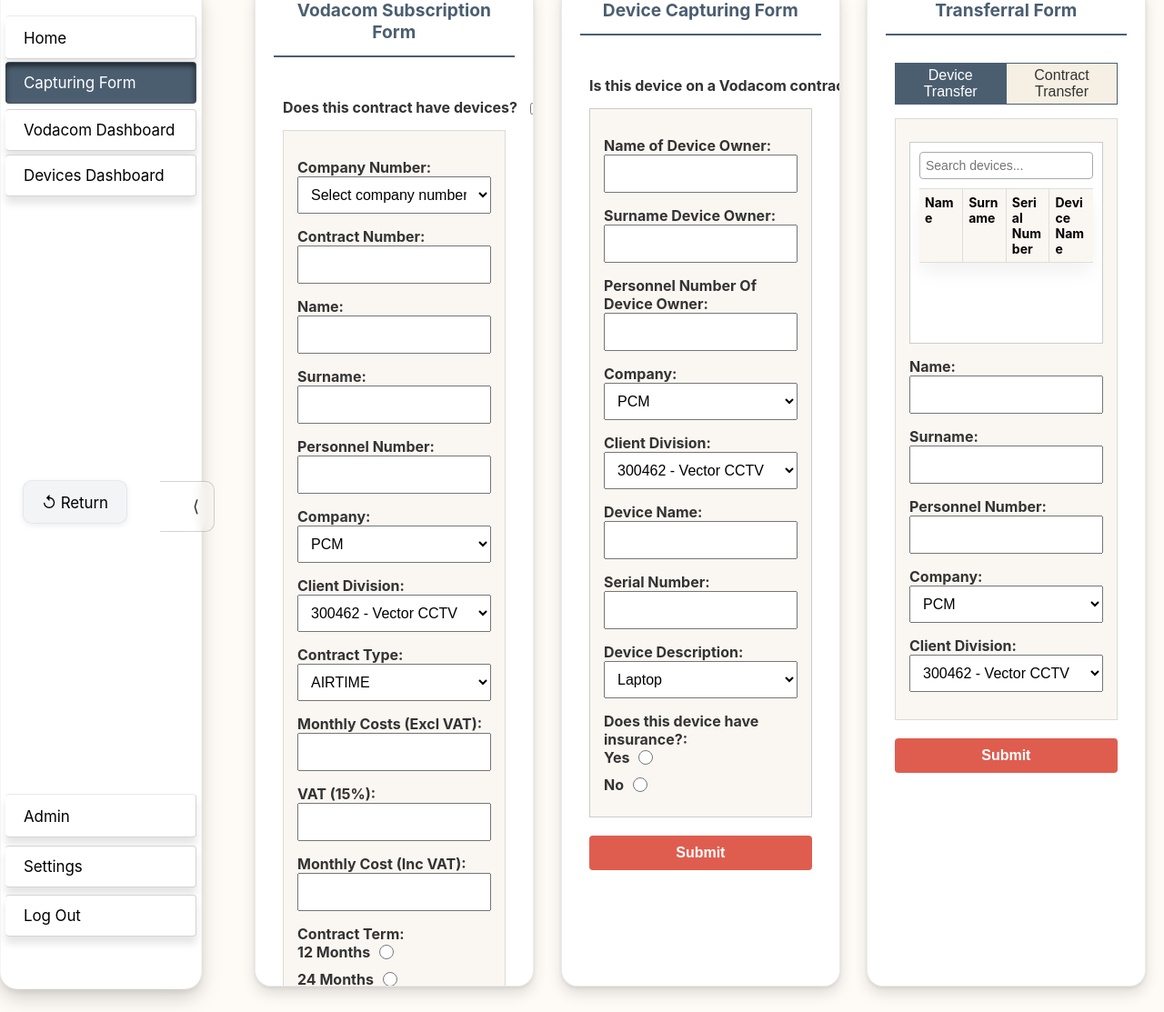
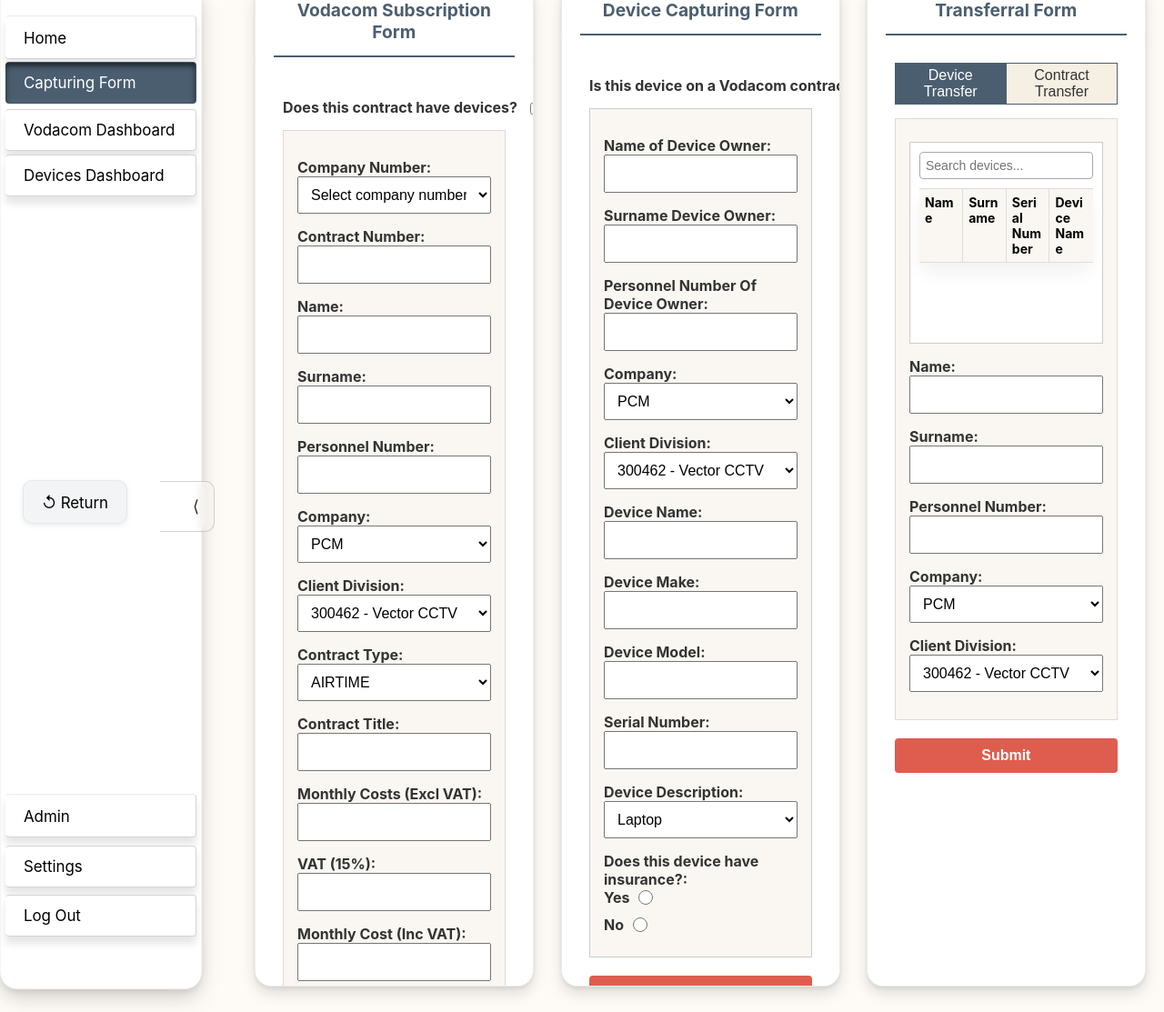
Before and after one commit to Henricus-dw/PCM_Assets, a FastAPI app: page /form in a window 1280 px wide. Shown: the part 38-1151 px from the top of the page at 91% size. Run offline with FastAPI, Linux system fonts and the light colour scheme; the visitor is signed in with stand-in values (Sample User, id 1); lists and menus that the app fills with data are empty.

Commit message:
form changes

```diff
--- a/main.py
+++ b/main.py
@@ -1168,6 +1168,7 @@ def submit_form(
     Company: str = Form(...),
     Client_Division: str = Form(...),
     Contract_Type: str = Form(...),
+    contract_title: Optional[str] = Form(None),
     Monthly_Costs: float = Form(...),
     VAT: float = Form(...),
     Monthly_Cost_Excl_VAT: float = Form(...),
@@ -1190,6 +1191,7 @@ def submit_form(
         Company=Company,
         Client_Division=Client_Division,
         Contract_Type=Contract_Type,
+        contract_title=(contract_title or "").strip() or None,
         Monthly_Costs=Monthly_Costs,
         VAT=VAT,
         Monthly_Cost_Excl_VAT=Monthly_Cost_Excl_VAT,
@@ -1210,8 +1212,10 @@ def submit_device(
     ASurname_: str = Form(...),
     ACompany: str = Form(...),
     AClient_Division: str = Form(...),
-    Device_Name: str = Form(...),
-    Serial_Number: str = Form(...),
+    Device_Name: Optional[str] = Form(None),
+    device_make: Optional[str] = Form(None),
+    device_model: Optional[str] = Form(None),
+    Serial_Number: Optional[str] = Form(None),
     APersonnel_nr=Form(...),
     Device_Description: str = Form(...),
     insurance: str = Form(...),
@@ -1228,6 +1232,8 @@ def submit_device(
         Company=ACompany,
         Client_Division=AClient_Division,
         Device_Name=Device_Name,
+        device_make=device_make,
+        device_model=device_model,
         Serial_Number=Serial_Number,
         Device_Description=Device_Description,
         insurance=insurance
@@ -1249,6 +1255,7 @@ def submit_all_forms(
     Company: str = Form(...),
     Client_Division: str = Form(...),
     Contract_Type: str = Form(...),
+    contract_title: Optional[str] = Form(None),
     Monthly_Costs: float = Form(...),
     VAT: float = Form(...),
     Monthly_Cost_Excl_VAT: float = Form(...),
@@ -1263,47 +1270,49 @@ def submit_all_forms(
     APersonnel_nr_1: str = Form(...),
     ACompany_1: str = Form(...),
     AClient_Division_1: str = Form(...),
-    Device_Name_1: str = Form(...),
-    Serial_Number_1: str = Form(...),
+    Device_Name_1: Optional[str] = Form(None),
+    device_make_1: Optional[str] = Form(None),
+    device_model_1: Optional[str] = Form(None),
+    Serial_Number_1: Optional[str] = Form(None),
     Device_Description_1: str = Form(...),
     insurance_1: str = Form(...),
 
     # Device 2..10 (optional)
     AName_2: Optional[str] = Form(None), ASurname_2: Optional[str] = Form(None), APersonnel_nr_2: Optional[str] = Form(None),
     ACompany_2: Optional[str] = Form(None), AClient_Division_2: Optional[str] = Form(None), Device_Name_2: Optional[str] = Form(None),
-    Serial_Number_2: Optional[str] = Form(None), Device_Description_2: Optional[str] = Form(None), insurance_2: Optional[str] = Form(None),
+    device_make_2: Optional[str] = Form(None), device_model_2: Optional[str] = Form(None), Serial_Number_2: Optional[str] = Form(None), Device_Description_2: Optional[str] = Form(None), insurance_2: Optional[str] = Form(None),
 
     AName_3: Optional[str] = Form(None), ASurname_3: Optional[str] = Form(None), APersonnel_nr_3: Optional[str] = Form(None),
     ACompany_3: Optional[str] = Form(None), AClient_Division_3: Optional[str] = Form(None), Device_Name_3: Optional[str] = Form(None),
-    Serial_Number_3: Optional[str] = Form(None), Device_Description_3: Optional[str] = Form(None), insurance_3: Optional[str] = Form(None),
+    device_make_3: Optional[str] = Form(None), device_model_3: Optional[str] = Form(None), Serial_Number_3: Optional[str] = Form(None), Device_Description_3: Optional[str] = Form(None), insurance_3: Optional[str] = Form(None),
 
     AName_4: Optional[str] = Form(None), ASurname_4: Optional[str] = Form(None), APersonnel_nr_4: Optional[str] = Form(None),
     ACompany_4: Optional[str] = Form(None), AClient_Division_4: Optional[str] = Form(None), Device_Name_4: Optional[str] = Form(None),
-    Serial_Number_4: Optional[str] = Form(None), Device_Description_4: Optional[str] = Form(None), insurance_4: Optional[str] = Form(None),
+    device_make_4: Optional[str] = Form(None), device_model_4: Optional[str] = Form(None), Serial_Number_4: Optional[str] = Form(None), Device_Description_4: Optional[str] = Form(None), insurance_4: Optional[str] = Form(None),
 
     AName_5: Optional[str] = Form(None), ASurname_5: Optional[str] = Form(None), APersonnel_nr_5: Optional[str] = Form(None),
     ACompany_5: Optional[str] = Form(None), AClient_Division_5: Optional[str] = Form(None), Device_Name_5: Optional[str] = Form(None),
-    Serial_Number_5: Optional[str] = Form(None), Device_Description_5: Optional[str] = Form(None), insurance_5: Optional[str] = Form(None),
+    device_make_5: Optional[str] = Form(None), device_model_5: Optional[str] = Form(None), Serial_Number_5: Optional[str] = Form(None), Device_Description_5: Optional[str] = Form(None), insurance_5: Optional[str] = Form(None),
 
     AName_6: Optional[str] = Form(None), ASurname_6: Optional[str] = Form(None), APersonnel_nr_6: Optional[str] = Form(None),
     ACompany_6: Optional[str] = Form(None), AClient_Division_6: Optional[str] = Form(None), Device_Name_6: Optional[str] = Form(None),
-    Serial_Number_6: Optional[str] = Form(None), Device_Description_6: Optional[str] = Form(None), insurance_6: Optional[str] = Form(None),
+    device_make_6: Optional[str] = Form(None), device_model_6: Optional[str] = Form(None), Serial_Number_6: Optional[str] = Form(None), Device_Description_6: Optional[str] = Form(None), insurance_6: Optional[str] = Form(None),
 
     AName_7: Optional[str] = Form(None), ASurname_7: Optional[str] = Form(None), APersonnel_nr_7: Optional[str] = Form(None),
     ACompany_7: Optional[str] = Form(None), AClient_Division_7: Optional[str] = Form(None), Device_Name_7: Optional[str] = Form(None),
-    Serial_Number_7: Optional[str] = Form(None), Device_Description_7: Optional[str] = Form(None), insurance_7: Optional[str] = Form(None),
+    device_make_7: Optional[str] = Form(None), device_model_7: Optional[str] = Form(None), Serial_Number_7: Optional[str] = Form(None), Device_Description_7: Optional[str] = Form(None), insurance_7: Optional[str] = Form(None),
 
     AName_8: Optional[str] = Form(None), ASurname_8: Optional[str] = Form(None), APersonnel_nr_8: Optional[str] = Form(None),
     ACompany_8: Optional[str] = Form(None), AClient_Division_8: Optional[str] = Form(None), Device_Name_8: Optional[str] = Form(None),
-    Serial_Number_8: Optional[str] = Form(None), Device_Description_8: Optional[str] = Form(None), insurance_8: Optional[str] = Form(None),
+    device_make_8: Optional[str] = Form(None), device_model_8: Optional[str] = Form(None), Serial_Number_8: Optional[str] = Form(None), Device_Description_8: Optional[str] = Form(None), insurance_8: Optional[str] = Form(None),
 
     AName_9: Optional[str] = Form(None), ASurname_9: Optional[str] = Form(None), APersonnel_nr_9: Optional[str] = Form(None),
     ACompany_9: Optional[str] = Form(None), AClient_Division_9: Optional[str] = Form(None), Device_Name_9: Optional[str] = Form(None),
-    Serial_Number_9: Optional[str] = Form(None), Device_Description_9: Optional[str] = Form(None), insurance_9: Optional[str] = Form(None),
+    device_make_9: Optional[str] = Form(None), device_model_9: Optional[str] = Form(None), Serial_Number_9: Optional[str] = Form(None), Device_Description_9: Optional[str] = Form(None), insurance_9: Optional[str] = Form(None),
 
     AName_10: Optional[str] = Form(None), ASurname_10: Optional[str] = Form(None), APersonnel_nr_10: Optional[str] = Form(None),
     ACompany_10: Optional[str] = Form(None), AClient_Division_10: Optional[str] = Form(None), Device_Name_10: Optional[str] = Form(None),
-    Serial_Number_10: Optional[str] = Form(None), Device_Description_10: Optional[str] = Form(None), insurance_10: Optional[str] = Form(None),
+    device_make_10: Optional[str] = Form(None), device_model_10: Optional[str] = Form(None), Serial_Number_10: Optional[str] = Form(None), Device_Description_10: Optional[str] = Form(None), insurance_10: Optional[str] = Form(None),
 
     db: Session = Depends(get_db)
 ):
@@ -1321,6 +1330,7 @@ def submit_all_forms(
         Company=Company,
         Client_Division=Client_Division,
         Contract_Type=Contract_Type,
+        contract_title=(contract_title or "").strip() or None,
         Monthly_Costs=Monthly_Costs,
         VAT=VAT,
         Monthly_Cost_Excl_VAT=Monthly_Cost_Excl_VAT,
@@ -1342,6 +1352,8 @@ def submit_all_forms(
         Company=ACompany_1,
         Client_Division=AClient_Division_1,
         Device_Name=Device_Name_1,
+        device_make=device_make_1,
+        device_model=device_model_1,
         Serial_Number=Serial_Number_1,
         Device_Description=Device_Description_1,
         insurance=insurance_1
@@ -1349,7 +1361,7 @@ def submit_all_forms(
     db.add(device_1)
 
     # Device 2..10 (optional)
-    def maybe_add_device(name, surname, pers, company, division, devname, serial, descr, ins):
+    def maybe_add_device(name, surname, pers, company, division, devname, devmake, devmodel, serial, descr, ins):
         if name:
             db.add(Device(
                 vd_id=subscription.id,
@@ -1359,29 +1371,31 @@ def submit_all_forms(
                 Company=company,
                 Client_Division=division,
                 Device_Name=devname,
+                device_make=devmake,
+                device_model=devmodel,
                 Serial_Number=serial,
                 Device_Description=descr,
                 insurance=ins
             ))
 
     maybe_add_device(AName_2, ASurname_2, APersonnel_nr_2, ACompany_2, AClient_Division_2,
-                     Device_Name_2, Serial_Number_2, Device_Description_2, insurance_2)
+                     Device_Name_2, device_make_2, device_model_2, Serial_Number_2, Device_Description_2, insurance_2)
     maybe_add_device(AName_3, ASurname_3, APersonnel_nr_3, ACompany_3, AClient_Division_3,
-                     Device_Name_3, Serial_Number_3, Device_Description_3, insurance_3)
+                     Device_Name_3, device_make_3, device_model_3, Serial_Number_3, Device_Description_3, insurance_3)
     maybe_add_device(AName_4, ASurname_4, APersonnel_nr_4, ACompany_4, AClient_Division_4,
-                     Device_Name_4, Serial_Number_4, Device_Description_4, insurance_4)
+                     Device_Name_4, device_make_4, device_model_4, Serial_Number_4, Device_Description_4, insurance_4)
     maybe_add_device(AName_5, ASurname_5, APersonnel_nr_5, ACompany_5, AClient_Division_5,
-                     Device_Name_5, Serial_Number_5, Device_Description_5, insurance_5)
+                     Device_Name_5, device_make_5, device_model_5, Serial_Number_5, Device_Description_5, insurance_5)
     maybe_add_device(AName_6, ASurname_6, APersonnel_nr_6, ACompany_6, AClient_Division_6,
-                     Device_Name_6, Serial_Number_6, Device_Description_6, insurance_6)
+                     Device_Name_6, device_make_6, device_model_6, Serial_Number_6, Device_Description_6, insurance_6)
     maybe_add_device(AName_7, ASurname_7, APersonnel_nr_7, ACompany_7, AClient_Division_7,
-                     Device_Name_7, Serial_Number_7, Device_Description_7, insurance_7)
+                     Device_Name_7, device_make_7, device_model_7, Serial_Number_7, Device_Description_7, insurance_7)
     maybe_add_device(AName_8, ASurname_8, APersonnel_nr_8, ACompany_8, AClient_Division_8,
-                     Device_Name_8, Serial_Number_8, Device_Description_8, insurance_8)
+                     Device_Name_8, device_make_8, device_model_8, Serial_Number_8, Device_Description_8, insurance_8)
     maybe_add_device(AName_9, ASurname_9, APersonnel_nr_9, ACompany_9, AClient_Division_9,
-                     Device_Name_9, Serial_Number_9, Device_Description_9, insurance_9)
+                     Device_Name_9, device_make_9, device_model_9, Serial_Number_9, Device_Description_9, insurance_9)
     maybe_add_device(AName_10, ASurname_10, APersonnel_nr_10, ACompany_10, AClient_Division_10,
-                     Device_Name_10, Serial_Number_10, Device_Description_10, insurance_10)
+                     Device_Name_10, device_make_10, device_model_10, Serial_Number_10, Device_Description_10, insurance_10)
 
     # Commit all device rows
     db.commit()
@@ -1397,8 +1411,10 @@ class DeviceOut(BaseModel):
     Personnel_nr: str
     Company: str
     Client_Division: str
-    Device_Name: str
-    Serial_Number: str
+    Device_Name: Optional[str] = None
+    device_make: Optional[str] = None
+    device_model: Optional[str] = None
+    Serial_Number: Optional[str] = None
     Device_Description: str
     insurance: str
 
@@ -1412,8 +1428,10 @@ class DeviceCreateIn(BaseModel):
     Personnel_nr: str
     Company: str
     Client_Division: str
-    Device_Name: str
-    Serial_Number: str
+    Device_Name: Optional[str] = None
+    device_make: Optional[str] = None
+    device_model: Optional[str] = None
+    Serial_Number: Optional[str] = None
     Device_Description: str
     insurance: str
 
@@ -1446,6 +1464,8 @@ def create_device_for_contract(
         Company=(payload.Company or "").strip(),
         Client_Division=(payload.Client_Division or "").strip(),
         Device_Name=(payload.Device_Name or "").strip(),
+        device_make=(payload.device_make or "").strip(),
+        device_model=(payload.device_model or "").strip(),
         Serial_Number=(payload.Serial_Number or "").strip(),
         Device_Description=(payload.Device_Description or "").strip(),
         insurance=(payload.insurance or "").strip(),
@@ -1464,6 +1484,7 @@ class ContractOut(BaseModel):
     Company: str
     Client_Division: str
     Contract_Type: str
+    contract_title: Optional[str] = None
     Monthly_Costs: float
     VAT: float
     Monthly_Cost_Excl_VAT: float
@@ -1923,6 +1944,8 @@ def api_get_device(device_id: int, request: Request, db: Session = Depends(get_d
         "Company": device.Company,
         "Client_Division": device.Client_Division,
         "Device_Name": device.Device_Name,
+        "device_make": getattr(device, "device_make", None),
+        "device_model": getattr(device, "device_model", None),
         "Serial_Number": device.Serial_Number,
         "Device_Description": device.Device_Description,
         "insurance": device.insurance,
@@ -1952,6 +1975,8 @@ def api_update_device(
         "Company",
         "Client_Division",
         "Device_Name",
+        "device_make",
+        "device_model",
         "Serial_Number",
         "Device_Description",
         "insurance",
@@ -1972,12 +1997,12 @@ def api_update_device(
 
 ALLOWED_DEVICE_FIELDS = {
     "Name_", "Surname_", "Personnel_nr", "Company", "Client_Division",
-    "Device_Name", "Serial_Number", "Device_Description", "insurance"
+    "Device_Name", "device_make", "device_model", "Serial_Number", "Device_Description", "insurance"
 }
 
 ALLOWED_CONTRACT_FIELDS = {
     "company_number", "contract_number", "Name_", "Surname_", "Personnel_nr", "Company", "Client_Division",
-    "Contract_Type", "Monthly_Costs", "VAT", "Monthly_Cost_Excl_VAT",
+    "Contract_Type", "contract_title", "Monthly_Costs", "VAT", "Monthly_Cost_Excl_VAT",
     "Contract_Term", "Inception_Date", "Termination_Date", "Sim_Card_Number", "due_upgrade"
 }
 
--- a/models.py
+++ b/models.py
@@ -16,6 +16,7 @@ class VodacomSubscription(Base):
     Company = Column(String(100))
     Client_Division = Column(String(100))
     Contract_Type = Column(String(50))
+    contract_title = Column(String(250))
     Monthly_Costs = Column(Float)
     VAT = Column(Float)  # ✅ Fixed
     Monthly_Cost_Excl_VAT = Column(Float)  # ✅ Fixed
@@ -38,6 +39,8 @@ class Device(Base):
     Company = Column(String(250))
     Client_Division = Column(String(250))
     Device_Name = Column(String(250))
+    device_make = Column(String(250))
+    device_model = Column(String(250))
     Serial_Number = Column(String(250))
     Device_Description = Column(String(250))
     insurance = Column(String(10))
```
Also changed, not shown: templates/dashboard_devices.html (+20 -4 lines), templates/dashboard_vodacom.html (+27 -8 lines), templates/form.html (+57 -12 lines).
